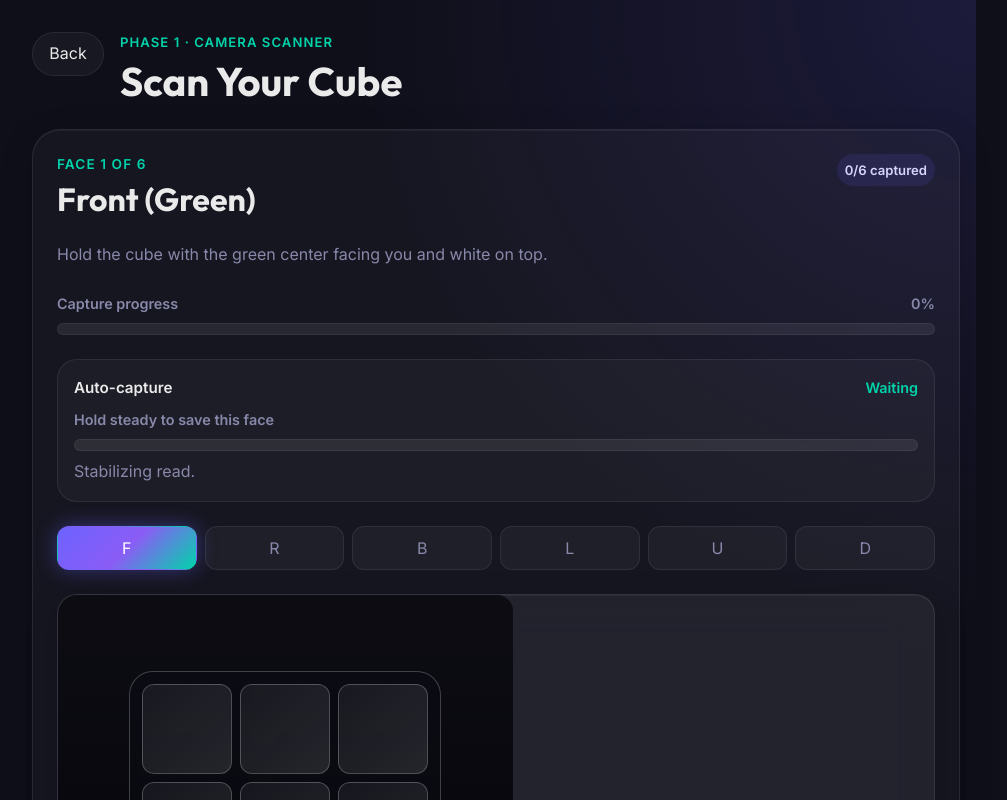
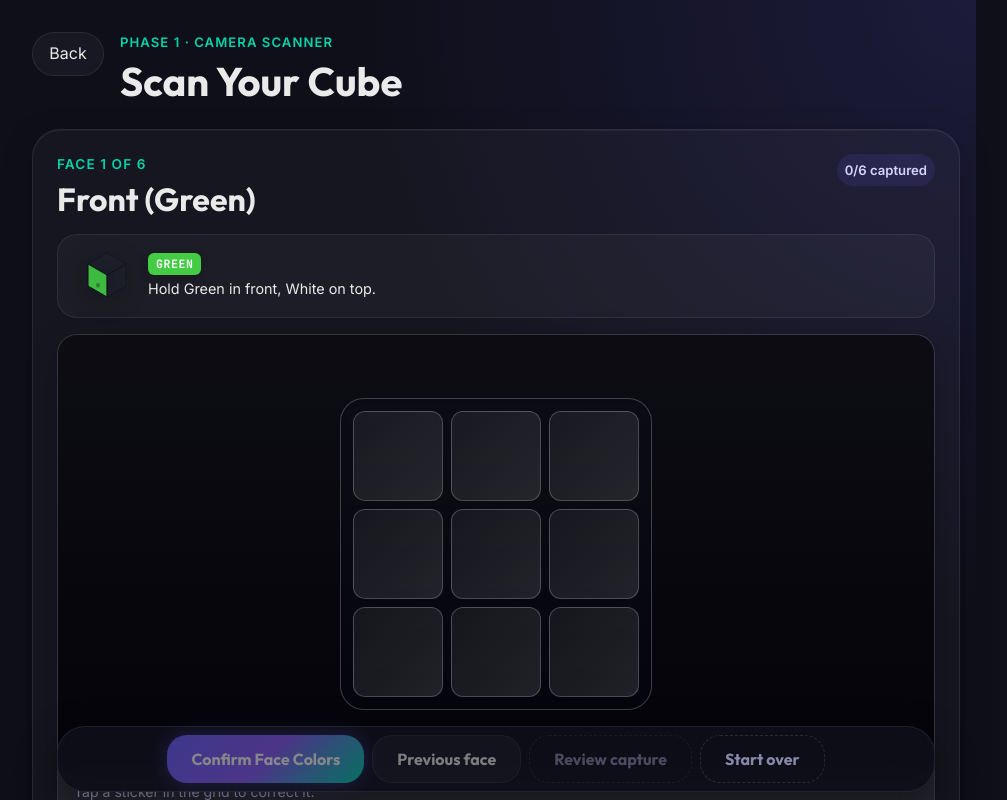
Before and after one commit to uset82/QubeSolve, a Next.js app: page /scan in a window 1280 px wide. Shown: the top 800 px of the page, without its empty margins (144-1151 px from the left). Built offline with nearby package versions, Linux system fonts and the light colour scheme; no server answers.

Commit message:
feat: Add PedagogicalRotationVisualizer and revamp scan phase layout

```diff
--- a/src/app/scan/page.tsx
+++ b/src/app/scan/page.tsx
@@ -14,6 +14,7 @@ import {
 import CameraScanner, {
   type CameraScannerHandle,
 } from "@/components/CameraScanner";
+import PedagogicalRotationVisualizer from "@/components/PedagogicalRotationVisualizer";
 import Button from "@/components/ui/Button";
 import PageTransition from "@/components/ui/PageTransition";
 import ProgressBar from "@/components/ui/ProgressBar";
@@ -561,8 +562,32 @@ export default function ScanPage() {
             </span>
           </div>
 
-          <p className="scan-page__instruction">{SCAN_INSTRUCTIONS[currentFace]}</p>
+          <PedagogicalRotationVisualizer currentFace={currentFace} />
 
+          <CameraScanner
+            ref={scannerRef}
+            activeFace={currentFace}
+            onDetectionChange={setLiveDetections}
+            onUseVisionAssist={handleUseVisionAssist}
+            onPreviewCellClick={handlePreviewCellClick}
+            onPreviewColorPick={handlePreviewColorPick}
+            onPreviewReset={
+              hasManualStickerOverrides ? handlePreviewReset : undefined
+            }
+            previewColors={editedPreviewColors}
+            previewSelectedIndex={selectedStickerIndex}
+            showVisionAssist={showVisionAssist}
+            visionAssistPending={visionAssistPending}
+            visionAssistMessage={
+              visionAssistError
+                ? visionAssistError
+                : visionAssist
+                  ? `AI assist used ${visionAssist.model}. ${visionAssist.notes}`
+                  : null
+            }
+          />
+
+          <div style={{ display: 'flex', flexDirection: 'column', gap: '16px' }}>
             <ProgressBar
               label="Capture progress"
               max={SCAN_ORDER.length}
@@ -623,29 +648,7 @@ export default function ScanPage() {
                 );
               })}
             </div>
-
-          <CameraScanner
-            ref={scannerRef}
-            activeFace={currentFace}
-            onDetectionChange={setLiveDetections}
-            onUseVisionAssist={handleUseVisionAssist}
-            onPreviewCellClick={handlePreviewCellClick}
-            onPreviewColorPick={handlePreviewColorPick}
-            onPreviewReset={
-              hasManualStickerOverrides ? handlePreviewReset : undefined
-            }
-            previewColors={editedPreviewColors}
-            previewSelectedIndex={selectedStickerIndex}
-            showVisionAssist={showVisionAssist}
-            visionAssistPending={visionAssistPending}
-            visionAssistMessage={
-              visionAssistError
-                ? visionAssistError
-                : visionAssist
-                  ? `AI assist used ${visionAssist.model}. ${visionAssist.notes}`
-                  : null
-            }
-          />
+          </div>
 
           {statusMessage && <div className={statusClassName}>{statusMessage}</div>}
 
--- /dev/null
+++ b/src/components/PedagogicalRotationVisualizer.module.css
@@ -0,0 +1,71 @@
+.container {
+  display: flex;
+  align-items: center;
+  gap: var(--space-md);
+  background: rgba(255, 255, 255, 0.03);
+  border: 1px solid rgba(255, 255, 255, 0.08);
+  border-radius: var(--radius-lg);
+  padding: var(--space-md) var(--space-lg);
+  width: 100%;
+}
+
+.graphicBox {
+  flex-shrink: 0;
+  width: 50px;
+  height: 50px;
+  display: grid;
+  place-items: center;
+}
+
+.svgCube {
+  width: 100%;
+  height: 100%;
+  filter: drop-shadow(0 4px 12px rgba(0, 0, 0, 0.4));
+}
+
+.animatedArrow {
+  stroke-dasharray: 100;
+  stroke-dashoffset: 100;
+  animation: drawArrow 1.5s ease-in-out infinite alternate;
+}
+
+@keyframes drawArrow {
+  0% {
+    stroke-dashoffset: 100;
+  }
+  100% {
+    stroke-dashoffset: 0;
+  }
+}
+
+.instruction {
+  display: flex;
+  flex-direction: column;
+  gap: 4px;
+}
+
+.actionBadge {
+  display: inline-flex;
+  align-items: center;
+  justify-content: center;
+  padding: 2px 8px;
+  border-radius: var(--radius-sm);
+  font-family: var(--font-mono);
+  font-size: 0.72rem;
+  font-weight: 700;
+  letter-spacing: 0.05em;
+  width: fit-content;
+  text-transform: uppercase;
+  box-shadow: var(--shadow-sm);
+}
+
+.kidFriendlyText {
+  color: var(--text-primary);
+  font-size: 0.9rem;
+  line-height: 1.4;
+}
+
+.kidFriendlyText strong {
+  color: white;
+  font-weight: 600;
+}
--- /dev/null
+++ b/src/components/PedagogicalRotationVisualizer.tsx
@@ -0,0 +1,100 @@
+import {
+  COLOR_HEX_MAP,
+  FACE_CENTER_COLORS,
+  type Face,
+} from '@/lib/constants';
+
+import styles from './PedagogicalRotationVisualizer.module.css';
+
+interface RotationVisualizerProps {
+  currentFace: Face;
+}
+
+// Isometric Projection Coordinates mapping
+const POLYGONS = {
+  U: '50,48 88,26 50,4 12,26',
+  R: '50,48 88,26 88,70 50,92',
+  F: '50,48 12,26 12,70 50,92',
+};
+
+// Arrow paths indicating the rotation of the PHYSICAL cube in space
+const CUBE_ROTATION_ARROWS: Record<Face, string | null> = {
+  F: null, // Initial face, no flip
+  R: 'M 85,55 Q 50,85 15,55', // Swipe right-to-left
+  B: 'M 85,55 Q 50,85 15,55', // Swipe right-to-left
+  L: 'M 85,55 Q 50,85 15,55', // Swipe right-to-left
+  U: 'M 50,15 Q 85,50 50,85', // Tilt downward (Top to Front)
+  D: 'M 50,90 Q 15,50 50,15', // Tip upward (Bottom to Front)
+};
+
+const KID_FRIENDLY_SCANS: Record<Face, string> = {
+  F: 'Hold Green in front, White on top.',
+  R: 'Flip the cube LEFT so Red is in front.',
+  B: 'Flip LEFT again so Blue is front.',
+  L: 'Flip LEFT again so Orange is front.',
+  U: 'Tip the cube DOWN so White is front.',
+  D: 'Tip the cube UP twice so Yellow is front.',
+};
+
+export default function PedagogicalRotationVisualizer({ currentFace }: RotationVisualizerProps) {
+  const activeColor = COLOR_HEX_MAP[FACE_CENTER_COLORS[currentFace]];
+  const arrowPath = CUBE_ROTATION_ARROWS[currentFace];
+
+  // Highlighting:
+  // For the camera scanner rotation, we want to pulse the "target" color
+  // However, because we only see standard F, R, U faces in the flat iso view,
+  // we can simply use the activeColor to tint the entire cube wireframe.
+  const getFaceFill = (f: Face) => (f === currentFace ? activeColor : '#1e2433');
+  const getFaceOpacity = (f: Face) => (f === currentFace ? 0.9 : 0.4);
+
+  return (
+    <div className={styles.container}>
+      <div className={styles.graphicBox}>
+        <svg viewBox="0 0 100 100" className={styles.svgCube} overflow="visible">
+          {/* Arrowhead Def */}
+          <defs>
+            <marker id="rotation-arrowhead" markerWidth="8" markerHeight="8" refX="5" refY="4" orient="auto">
+              <polygon points="0 0, 8 4, 0 8" fill={activeColor} />
+            </marker>
+          </defs>
+
+          {/* Base ISO Faces */}
+          <polygon points={POLYGONS.U} fill={getFaceFill('U')} opacity={getFaceOpacity('U')} stroke="#0a0f18" strokeWidth="2" strokeLinejoin="round" />
+          <polygon points={POLYGONS.F} fill={getFaceFill('F')} opacity={getFaceOpacity('F')} stroke="#0a0f18" strokeWidth="2" strokeLinejoin="round" />
+          <polygon points={POLYGONS.R} fill={getFaceFill('R')} opacity={getFaceOpacity('R')} stroke="#0a0f18" strokeWidth="2" strokeLinejoin="round" />
+
+          {/* Core Target Center Marker */}
+          {(currentFace === 'F' || currentFace === 'R' || currentFace === 'U') && (
+            <circle cx="50" cy="48" r="4" fill="#000" opacity="0.3" transform={
+               currentFace === 'F' ? 'translate(-18, 11) scale(1, 1.2)' :
+               currentFace === 'R' ? 'translate(18, 11) scale(1, 1.2)' :
+               'translate(0, -22) scale(1.4, 0.7)'
+            } />
+          )}
+
+          {/* Highlight Rotation Arrow */}
+          {arrowPath && (
+            <path
+              d={arrowPath}
+              fill="none"
+              stroke={activeColor}
+              strokeWidth="5"
+              strokeLinecap="round"
+              markerEnd="url(#rotation-arrowhead)"
+              className={styles.animatedArrow}
+            />
+          )}
+        </svg>
+      </div>
+
+      <div className={styles.instruction}>
+        <div className={styles.actionBadge} style={{ backgroundColor: activeColor, color: (currentFace === 'U' || currentFace === 'D') ? '#000' : '#fff' }}>
+          {FACE_CENTER_COLORS[currentFace].toUpperCase()}
+        </div>
+        <p className={styles.kidFriendlyText}>
+          {KID_FRIENDLY_SCANS[currentFace]}
+        </p>
+      </div>
+    </div>
+  );
+}
--- a/src/styles/scan.css
+++ b/src/styles/scan.css
@@ -1,5 +1,7 @@
 .scan-page {
   min-height: 100dvh;
+  display: flex;
+  flex-direction: column;
   background:
     radial-gradient(circle at top right, rgba(108, 99, 255, 0.14), transparent 34%),
     radial-gradient(circle at bottom left, rgba(0, 212, 170, 0.12), transparent 30%),
@@ -7,7 +9,10 @@
 }
 
 .scan-page__panel {
-  gap: var(--space-lg);
+  flex-grow: 1;
+  display: flex;
+  flex-direction: column;
+  gap: var(--space-md);
 }
 
 .scan-page__summary {
@@ -94,6 +99,18 @@
   display: flex;
   flex-wrap: wrap;
   gap: var(--space-sm);
+  position: sticky;
+  bottom: calc(var(--safe-area-bottom) + var(--space-sm));
+  z-index: var(--z-sticky);
+  margin-top: auto;
+  padding: var(--space-sm);
+  border-radius: var(--radius-xl);
+  background: rgba(15, 15, 26, 0.92);
+  border: 1px solid rgba(255, 255, 255, 0.08);
+  backdrop-filter: blur(18px);
+  -webkit-backdrop-filter: blur(18px);
+  box-shadow: 0 14px 40px rgba(0, 0, 0, 0.36);
+  justify-content: center;
 }
 
 .scan-page__captureAssist {
@@ -201,6 +218,10 @@
 
 .scan-stage {
   overflow: hidden;
+  display: flex;
+  flex-direction: column;
+  flex-grow: 1;
+  min-height: 0;
 }
 
 .scan-stage__frame {
@@ -210,8 +231,11 @@
   background:
     linear-gradient(180deg, rgba(255, 255, 255, 0.04), rgba(0, 0, 0, 0.16)),
     #05050d;
-  aspect-ratio: 1 / 1.02;
-  max-height: min(58svh, 560px);
+  flex-grow: 1;
+  min-height: 0;
+  display: flex;
+  align-items: center;
+  justify-content: center;
 }
 
 .scan-stage__video {
@@ -413,19 +437,10 @@
     display: none;
   }
 
-  .scan-page__actions {
-    position: sticky;
-    bottom: calc(var(--safe-area-bottom) + var(--space-sm));
-    z-index: var(--z-sticky);
-    margin-top: var(--space-sm);
-    padding: var(--space-sm);
-    border-radius: var(--radius-xl);
-    background: rgba(15, 15, 26, 0.92);
-    border: 1px solid rgba(255, 255, 255, 0.08);
-    backdrop-filter: blur(18px);
-    -webkit-backdrop-filter: blur(18px);
-    box-shadow: 0 14px 40px rgba(0, 0, 0, 0.36);
+  .scan-page__captureAssist .route-shell__copy {
+    display: none;
   }
+
 
   .scan-stage__grid {
     width: min(64vw, 252px);
@@ -434,8 +449,7 @@
   }
 
   .scan-stage__frame {
-    aspect-ratio: 1 / 0.92;
-    max-height: min(42svh, 350px);
+    flex-grow: 1;
   }
 
   .scan-stage__footer {
```
Lines whose indentation alone changed are shown as unchanged.
